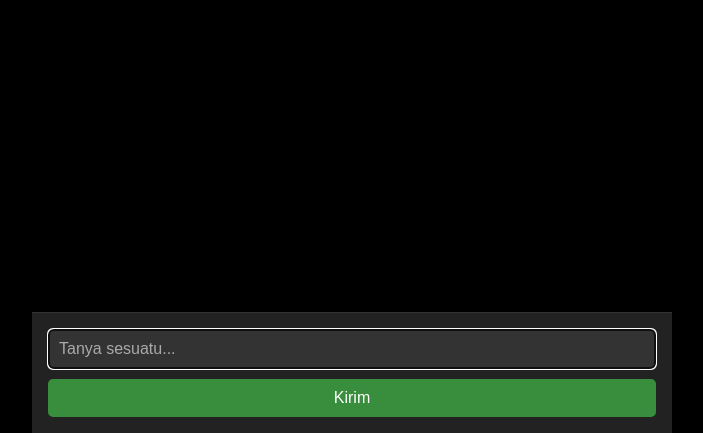
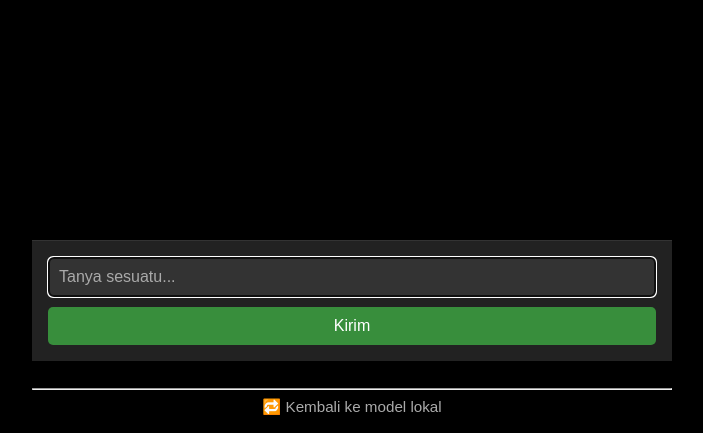
Before and after one commit to fanky86/fankyGPT, a FastAPI app: page / in a window 1280 px wide. Shown: the part 367-800 px from the top of the page, without its empty margins (288-991 px from the left). Run offline with FastAPI, Linux system fonts and the light colour scheme.

Commit message:
Update index.html

```diff
--- a/templates/index.html
+++ b/templates/index.html
@@ -4,9 +4,12 @@
   <meta charset="UTF-8">
   <title>FankyGPT Chat</title>
   <meta name="viewport" content="width=device-width, initial-scale=1.0">
+
+  <!-- Favicon -->
+  <link rel="icon" href="/static/favicon.ico" type="image/x-icon">
+
   <style>
     * { box-sizing: border-box; }
-
     body {
       margin: 0;
       font-family: Arial, sans-serif;
@@ -16,7 +19,6 @@
       flex-direction: column;
       height: 100vh;
     }
-
     header {
       padding: 1rem;
       text-align: center;
@@ -26,7 +28,6 @@
       border-bottom: 1px solid #333;
       flex-shrink: 0;
     }
-
     .content-wrapper {
       width: 100%;
       max-width: 100%;
@@ -35,11 +36,9 @@
       flex-direction: column;
       flex: 1;
     }
-
     @media (min-width: 768px) {
       .content-wrapper { max-width: 50%; }
     }
-
     .chat-container {
       flex: 1;
       overflow-y: auto;
@@ -49,7 +48,6 @@
       gap: 10px;
       background-color: #000;
     }
-
     .bubble {
       background-color: #000;
       color: #fff;
@@ -60,7 +58,6 @@
       line-height: 1.4;
       max-width: 100%;
     }
-
     .user { align-self: flex-end; background-color: #1e1e1e; }
     .bot { align-self: flex-start; background-color: #333; }
 
@@ -72,7 +69,6 @@
       border-top: 1px solid #333;
       flex-shrink: 0;
     }
-
     input[type="text"] {
       padding: 10px;
       font-size: 1rem;
@@ -82,7 +78,6 @@
       background-color: #333;
       color: #fff;
     }
-
     input[type="text"]::placeholder { color: #aaa; }
 
     button {
@@ -94,8 +89,23 @@
       color: white;
       cursor: pointer;
     }
+    button:hover { background-color: #2e7d32; }
 
-    button:hover { background-color: #2e7d32; }
+    .footer-link {
+      text-align: center;
+      margin-top: 20px;
+      font-size: 0.95rem;
+    }
+
+    .footer-link a {
+      color: #aaa;
+      text-decoration: none;
+    }
+
+    .footer-link a:hover {
+      text-decoration: underline;
+      color: #fff;
+    }
   </style>
 </head>
 <body>
@@ -103,9 +113,11 @@
 
   <div class="content-wrapper">
     <div class="chat-container" id="chat-box">
-      {% if chat_input and chat_response %}
-        <div class="bubble user"><strong>Kamu:</strong> {{ chat_input }}</div>
-        <div class="bubble bot"><strong>FankyGPT:</strong> {{ chat_response }}</div>
+      {% if messages %}
+        {% for msg in messages %}
+          <div class="bubble user"><strong>Kamu:</strong> {{ msg.user }}</div>
+          <div class="bubble bot"><strong>FankyGPT:</strong> {{ msg.bot }}</div>
+        {% endfor %}
       {% else %}
         <div class="bubble bot">Halo! Saya FankyGPT. Silakan ajukan pertanyaan kamu.</div>
       {% endif %}
@@ -115,6 +127,12 @@
       <input type="text" name="message" placeholder="Tanya sesuatu..." required autofocus autocomplete="off">
       <button type="submit">Kirim</button>
     </form>
+
+    <div class="footer-link">
+      <hr>
+      <a href="/">🔁 Kembali ke model lokal</a>
+      <br><br>
+    </div>
   </div>
 
   <script>
```
